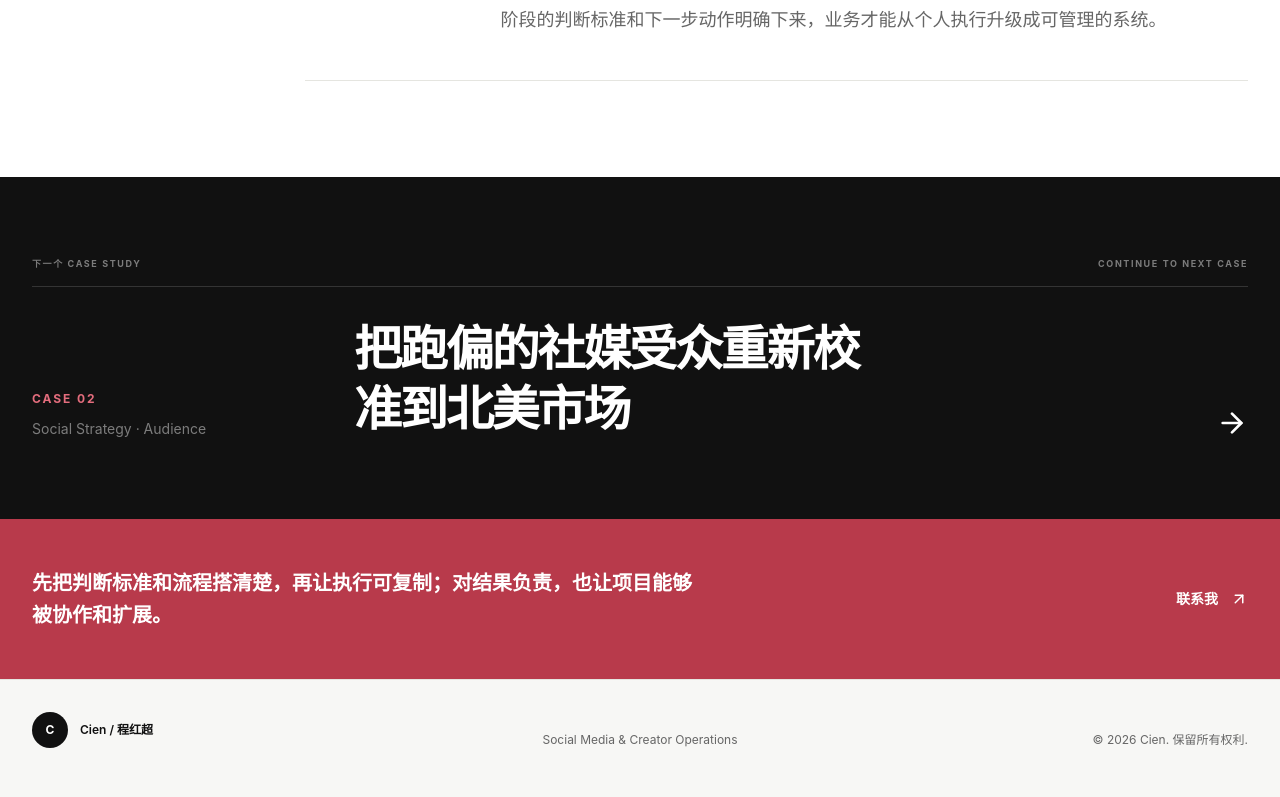
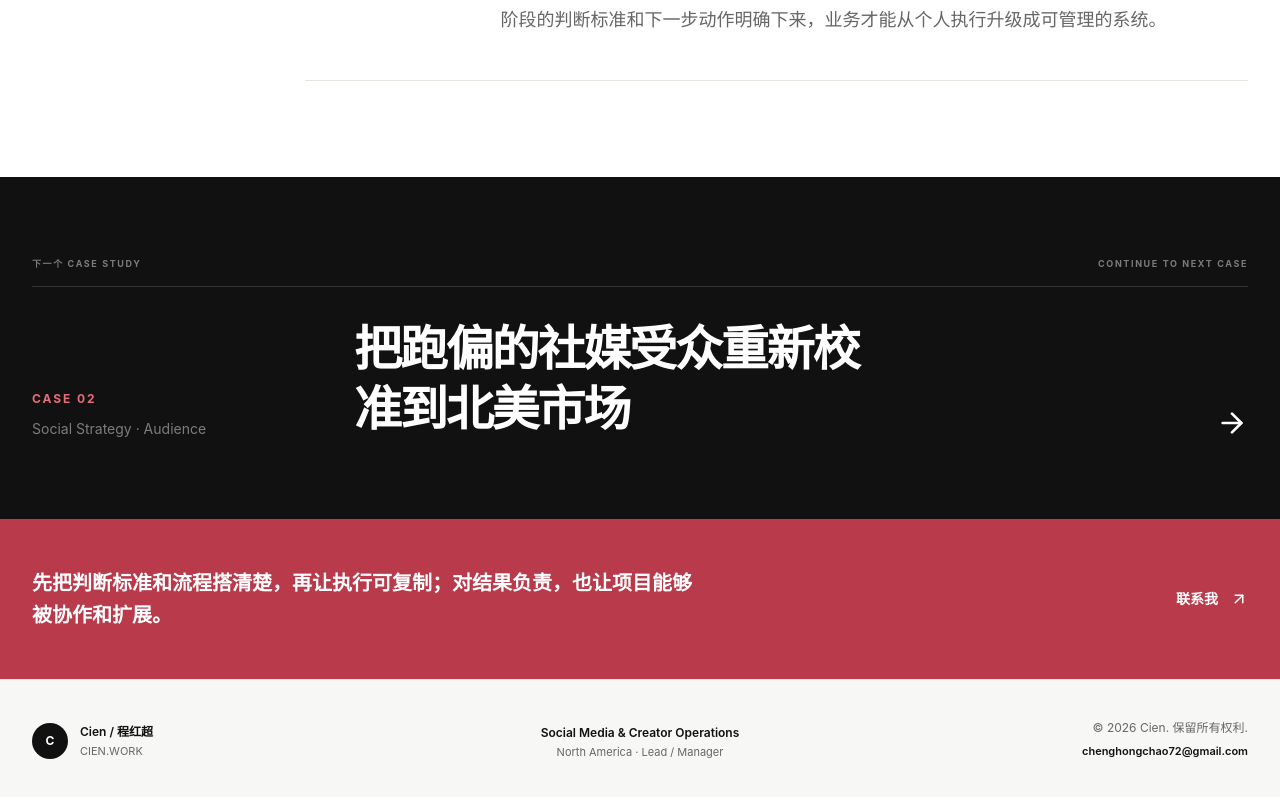
Before and after one commit to chenghongchao/cien-work, a Next.js app: page /projects/us-creator-pipeline in a window 1280 px wide. Shown: the part 3398-4195 px from the top of the page. Built offline with nearby package versions, Linux system fonts and the light colour scheme; no server answers.

Commit message:
Refine portfolio footer

```diff
--- a/src/components/footer.tsx
+++ b/src/components/footer.tsx
@@ -12,19 +12,34 @@ export function Footer() {
   const copy = ui[language];
 
   return (
-    <footer className="border-t border-border bg-paper py-8">
-      <div className="container-shell grid gap-6 text-xs text-muted sm:grid-cols-3 sm:items-end">
+    <footer className="border-t border-border bg-paper py-8 sm:py-10">
+      <div className="container-shell grid gap-7 text-xs text-muted md:grid-cols-[1fr_auto_1fr] md:items-end">
         <Link href="/#home" className="flex items-center gap-3 text-ink">
           <span className="grid size-9 place-items-center rounded-full bg-ink font-bold text-white">
             C
           </span>
-          <span className="font-semibold">Cien / 程红超</span>
+          <span>
+            <strong className="block font-semibold">Cien / 程红超</strong>
+            <span className="mt-1 block text-[11px] text-muted">CIEN.WORK</span>
+          </span>
         </Link>
-        <p className="sm:text-center">{copy.footerRole}</p>
-        <p className="sm:text-right">
-          © {new Date().getFullYear()} Cien. {copy.rights}.
-        </p>
-        {profile.location ? <p>{profile.location}</p> : null}
+
+        <div className="md:text-center">
+          <p className="font-semibold text-ink">{copy.footerRole}</p>
+          <p className="mt-1 text-[11px]">North America · Lead / Manager</p>
+        </div>
+
+        <div className="md:text-right">
+          <p>© {new Date().getFullYear()} Cien. {copy.rights}.</p>
+          {profile.email ? (
+            <a
+              href={`mailto:${profile.email}`}
+              className="mt-2 inline-block text-[11px] font-semibold text-ink hover:text-accent"
+            >
+              {profile.email}
+            </a>
+          ) : null}
+        </div>
       </div>
     </footer>
   );
```
